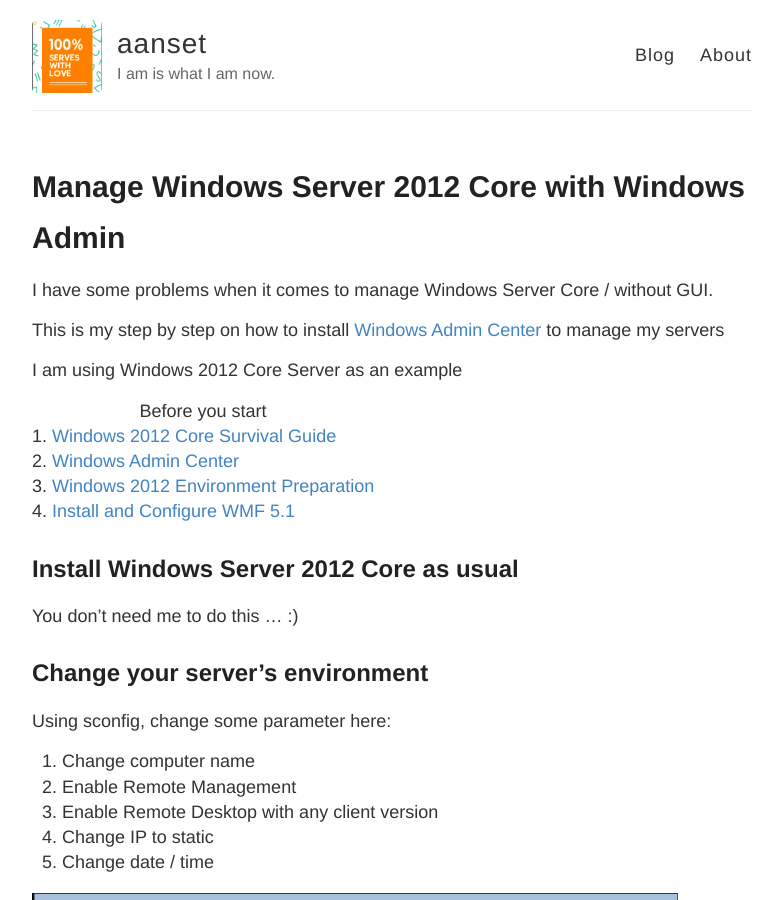
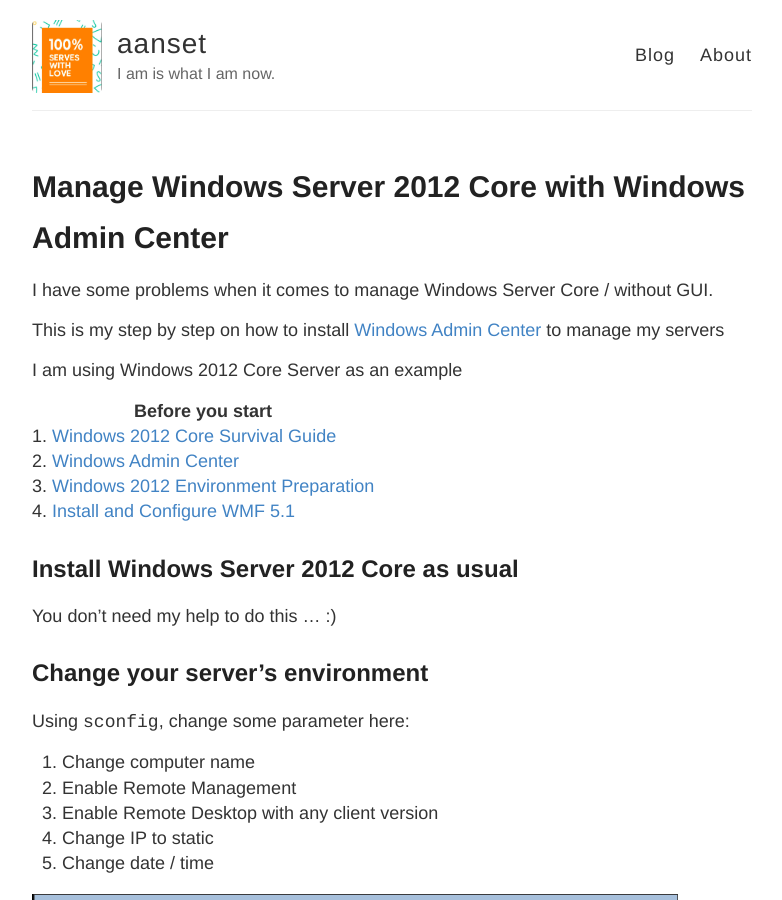
Before and after one commit to rakemiel/windows2000, a Jekyll site: the page built from _posts/2021-1-4-Manage-Windows-2012-Core.md, in a window 1280 px wide and 900 px high. Shown: the whole window, without its empty margins (248-1030 px from the left). Built offline with Jekyll 4.4.1, drawn with Linux system fonts in a browser that asks for light colours; some of the changed text lies outside the part shown.

Commit message:
Update 2021-1-4-Manage-Windows-2012-Core.md

````diff
--- a/_posts/2021-1-4-Manage-Windows-2012-Core.md
+++ b/_posts/2021-1-4-Manage-Windows-2012-Core.md
@@ -1,6 +1,6 @@
 ---
 layout: post
-title : Manage Windows Server 2012 Core with Windows Admin
+title : Manage Windows Server 2012 Core with Windows Admin Center
 ---
 
 I have some problems when it comes to manage Windows Server Core / without GUI.
@@ -9,21 +9,21 @@
 
 I am using Windows 2012 Core Server as an example
 
-| Before you start |
+| **Before you start** |
 |---|
 | 1. [Windows 2012 Core Survival Guide](https://docs.microsoft.com/en-us/archive/blogs/bruce_adamczak/windows-2012-core-survival-guide-remote-desktop) |
 | 2. [Windows Admin Center](https://www.microsoft.com/en-us/evalcenter/evaluate-windows-admin-center) |
 | 3. [Windows 2012 Environment Preparation](https://docs.microsoft.com/en-us/windows-server/manage/windows-admin-center/deploy/prepare-environment#prepare-windows-server-2012-and-2012-r2) |
 | 4. [Install and Configure WMF 5.1](https://docs.microsoft.com/en-us/powershell/scripting/windows-powershell/wmf/setup/install-configure?view=powershell-7.1) |
-
+|---|
 
 ## Install Windows Server 2012 Core as usual
 
-You don't need me to do this ... :)
+You don't need my help to do this ... :)
 
 ## Change your server's environment
 
-Using sconfig, change some parameter here:
+Using `sconfig`, change some parameter here:
 1. Change computer name
 2. Enable Remote Management
 3. Enable Remote Desktop with any client version
@@ -44,29 +44,26 @@
 
 ![Remote Desktop](../images/remotedesktop.png)
 
-<Aside>
 
+
+<aside>
 Firewall is something we don't talk here. My environment is local LAN with no access to the internet
+</aside>
 
-</Aside>
 
 ## Install Windows Admin Center to your Windows 10 Laptop:
-- **Download it here**:
+- **Download it here**: (https://www.microsoft.com/en-us/evalcenter/evaluate-windows-admin-center)
 
-(https://www.microsoft.com/en-us/evalcenter/evaluate-windows-admin-center)
+- **Manage it Here** : (https://docs.microsoft.com/en-us/windows-server/manage/windows-admin-center/deploy/install)
 
-- **Manage it Here** :
-	(https://docs.microsoft.com/en-us/windows-server/manage/windows-admin-center/deploy/install)
-
-- **If you having problem with TrustedHosts** :
-	(https://docs.microsoft.com/en-us/windows-server/manage/windows-admin-center/support/troubleshooting#configure-trustedhosts)
+- **If you having problem with TrustedHosts** : (https://docs.microsoft.com/en-us/windows-server/manage/windows-admin-center/support/troubleshooting#configure-trustedhosts)
 
 ## Add new server to your Windows Admin
 
-### On our laptop, Add server's `hostname` to our laptop "hosts" file
+### On our laptop, Add server's `hostname` to our laptop `hosts` file
 
 ```
-- 192.168.0.50 vm-server2012
+192.168.0.50 vm-server2012
 ```
 
 ### On the server, change some parameter:
@@ -84,8 +81,7 @@
 ```
 
 - **Install WMF version 5.1 or higher** :
-	- Download here :
-		(https://go.microsoft.com/fwlink/?linkid=839516)
+	- Download here : (https://go.microsoft.com/fwlink/?linkid=839516)
 	- Copy your downloaded file to your server
 	- Install it via remote desktop
 
````
